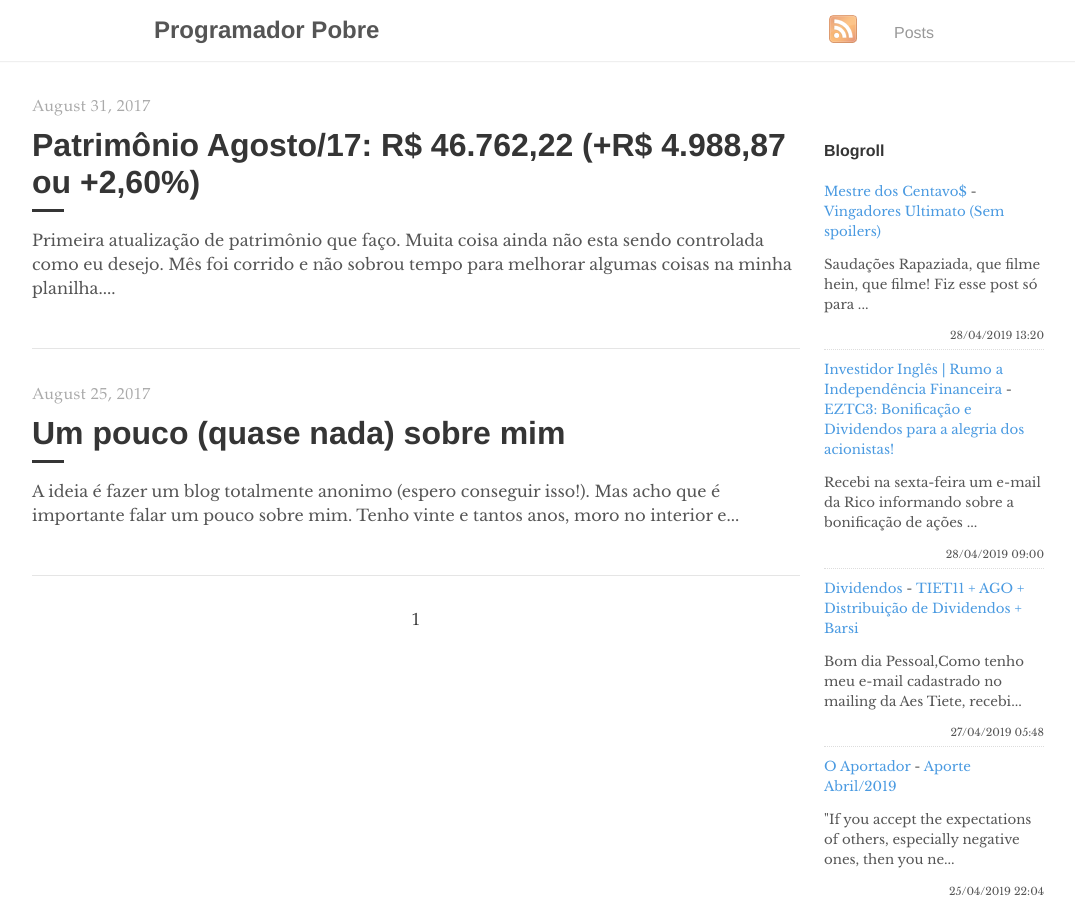
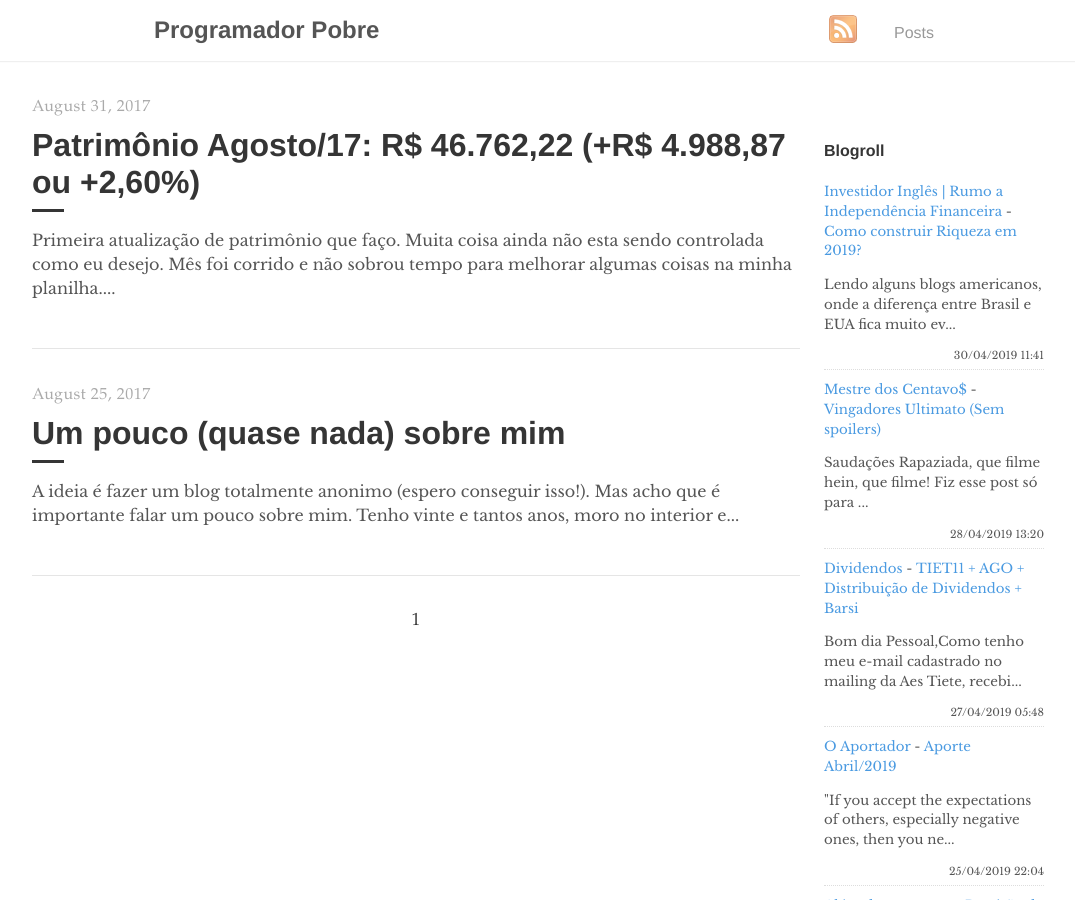
Before and after one commit to programadorpobre/programadorpobre.github.io, a Jekyll site: the page built from index.html, in a window 1280 px wide and 900 px high. Shown: the whole window, without its empty margins (96-1171 px from the left). Built offline with Jekyll 4.4.1, drawn with Linux system fonts in a browser that asks for light colours; the list of posts is cut into pages by our own code; comment, search, counter and statistics services are not loaded.

Commit message:
[ci skip] travis #633

```diff
--- a/_includes/feed-entries.html
+++ b/_includes/feed-entries.html
@@ -1,12 +1,12 @@
+<div class="feed-entry">
+    <a class="feed-entry-site-name" href="https://www.investidoringles.com/">Investidor Inglês | Rumo a Independência Financeira</a> - <a class="feed-entry-title" href="https://www.investidoringles.com/2019/04/como-construir-riqueza-em-2019.html">Como construir Riqueza em 2019?</a>
+    <p class="feed-entry-summary">Lendo alguns blogs americanos, onde a diferença entre Brasil e EUA fica muito ev...</p>
+    <time datetime="2019-04-30T11:41:00.001-03:00">30/04/2019 11:41</time>
+</div>
 <div class="feed-entry">
     <a class="feed-entry-site-name" href="https://mestredoscentavos.blogspot.com/">Mestre dos Centavo$</a> - <a class="feed-entry-title" href="https://mestredoscentavos.blogspot.com/2019/04/vingadores-ultimato-sem-spoilers.html">Vingadores Ultimato (Sem spoilers)</a>
     <p class="feed-entry-summary">Saudações&nbsp;Rapaziada, que filme hein, que filme!&nbsp;Fiz esse post só para ...</p>
     <time datetime="2019-04-28T13:20:00.000-07:00">28/04/2019 13:20</time>
-</div>
-<div class="feed-entry">
-    <a class="feed-entry-site-name" href="https://www.investidoringles.com/">Investidor Inglês | Rumo a Independência Financeira</a> - <a class="feed-entry-title" href="https://www.investidoringles.com/2019/04/eztc3-bonificacao-e-dividendos.html">EZTC3: Bonificação e Dividendos para a alegria dos acionistas!</a>
-    <p class="feed-entry-summary">Recebi na sexta-feira um e-mail da Rico informando sobre a bonificação de ações ...</p>
-    <time datetime="2019-04-28T09:00:00.000-03:00">28/04/2019 09:00</time>
 </div>
 <div class="feed-entry">
     <a class="feed-entry-site-name" href="http://bonsdividendos.blogspot.com/">Dividendos</a> - <a class="feed-entry-title" href="http://bonsdividendos.blogspot.com/2019/04/tiet11-ago-distribuicao-de-dividendos.html">TIET11 + AGO + Distribuição de Dividendos + Barsi</a>
```
